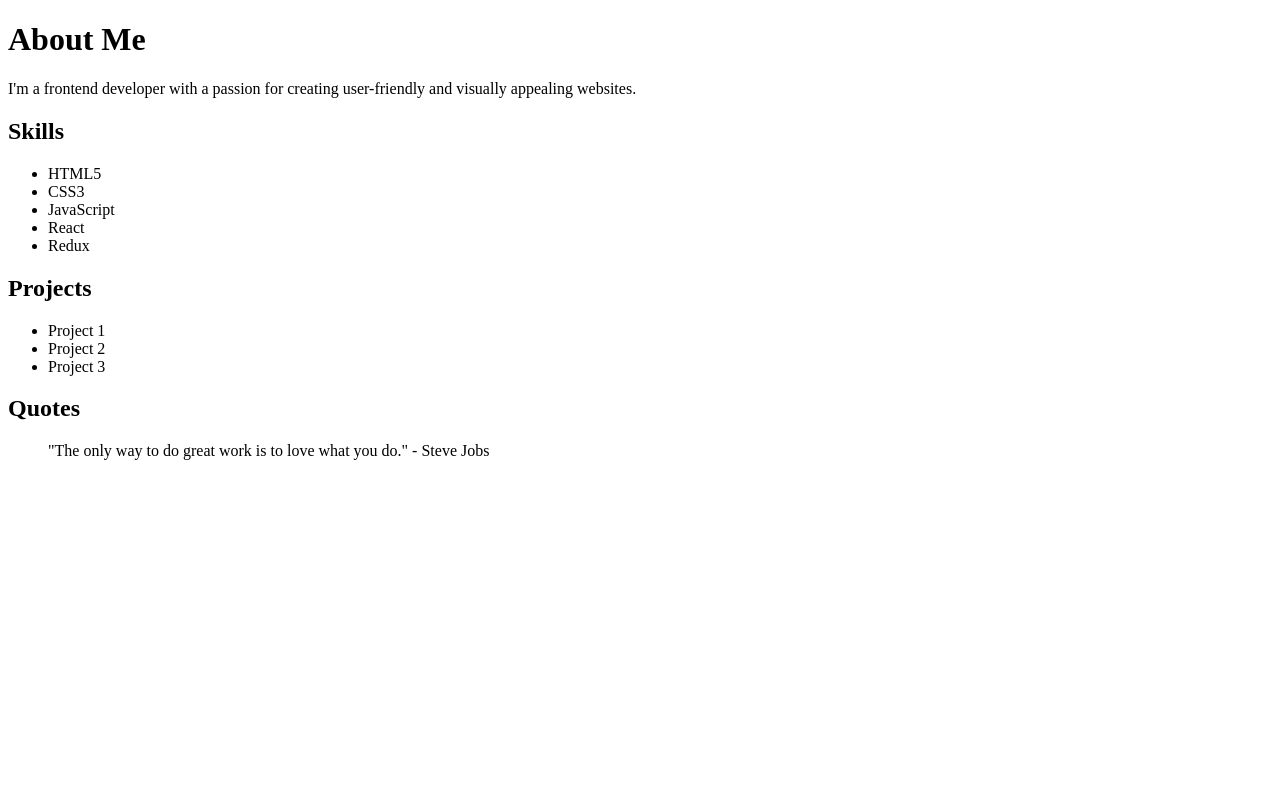
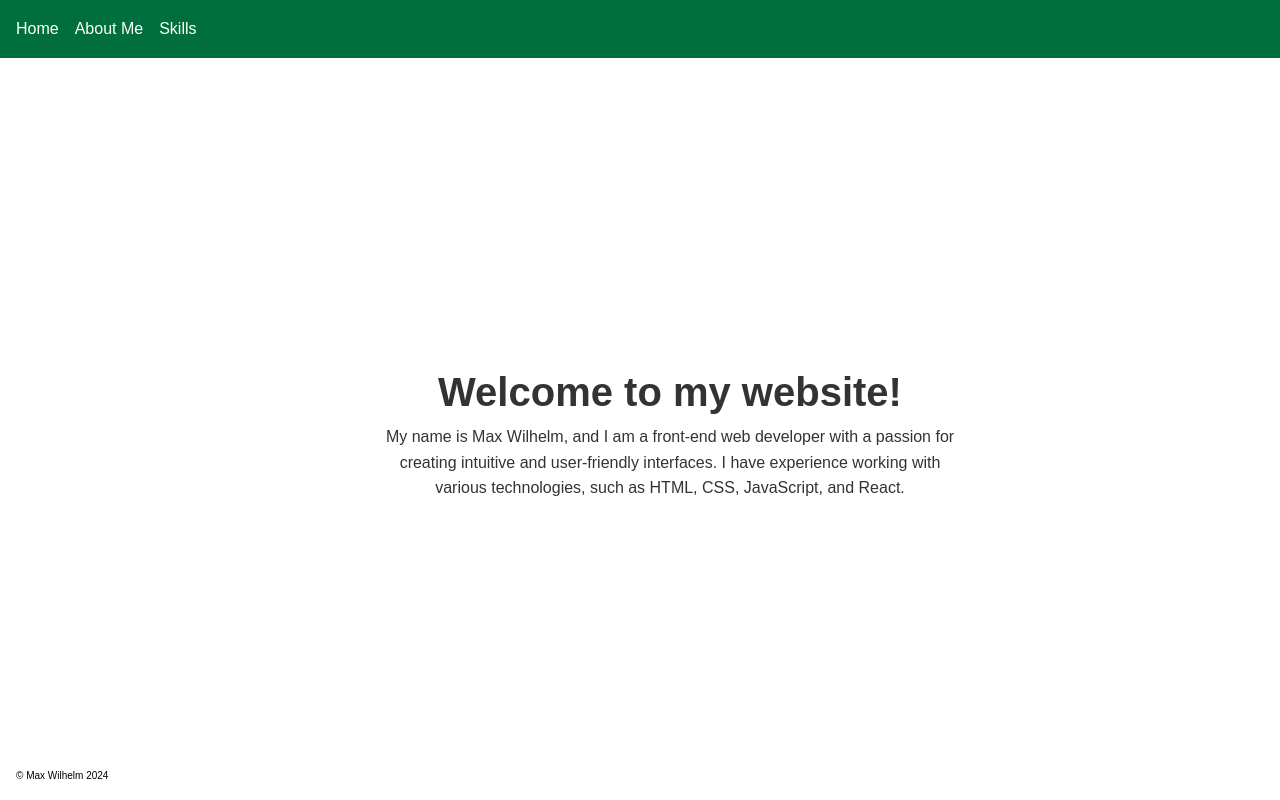
Before and after one commit to HerrWillie/mywebsite, a plain HTML site: page about-me.html in a window 1280 px wide. Drawn offline with Linux system fonts and the light colour scheme.

Commit message:
Update about-me.html

```diff
--- a/about-me.html
+++ b/about-me.html
@@ -1,48 +1,24 @@
 <!DOCTYPE html>
 <html lang="en">
 <head>
-    <meta charset="UTF-8" />
-    <meta name="viewport" content="width=device-width, initial-scale=1.0" />
-    <title>Nix</title>
-    <link rel="stylesheet" href="style.css" />
+  <meta charset="UTF-8">
+  <title>About Me</title>
+  <link rel="stylesheet" href="styles.css">
 </head>
 <body>
-    <!-- Hero Section -->
+  <nav>
+    <ul class="nav-list">
+      <li class="nav-item"><a class="nav-link" href="index.html">Home</a></li>
+      <li class="nav-item"><a class="nav-link" href="#about">About Me</a></li>
+      <li class="nav-item"><a class="nav-link" href="#skills">Skills</a></li>
+    </ul>
+  </nav>
   <header id="about">
-      <h1>About Me</h1>
-      <p>I'm a frontend developer with a passion for creating user-friendly and visually appealing websites.</p>
+    <h1>Welcome to my website!</h1>
+    <p>My name is Max Wilhelm, and I am a front-end web developer with a passion for creating intuitive and user-friendly interfaces. I have experience working with various technologies, such as HTML, CSS, JavaScript, and React.</p>
   </header>
-
-    <!-- Skills Section -->
-    <main>
-      <section class="skills">
-        <h2>Skills</h2>
-        <ul>
-          <li>HTML5</li>
-          <li>CSS3</li>
-          <li>JavaScript</li>
-          <li>React</li>
-          <li>Redux</li>
-        </ul>
-      </section>
-    </main>
-
-    <!-- Projects Section -->
-    <div class="projects">
-      <h2>Projects</h2>
-      <ul>
-        <li>Project 1</li>
-        <li>Project 2</li>
-        <li>Project 3</li>
-      </ul>
-    </div>
-
-    <!-- Quotes Section -->
-    <section class="quotes">
-      <h2>Quotes</h2>
-      <blockquote>
-        "The only way to do great work is to love what you do." - Steve Jobs
-      </blockquote>
-    </section>
+  <footer>
+    <p>&copy; Max Wilhelm 2024</p>
+  </footer>
 </body>
 </html>
```
Lines whose indentation alone changed are shown as unchanged.
